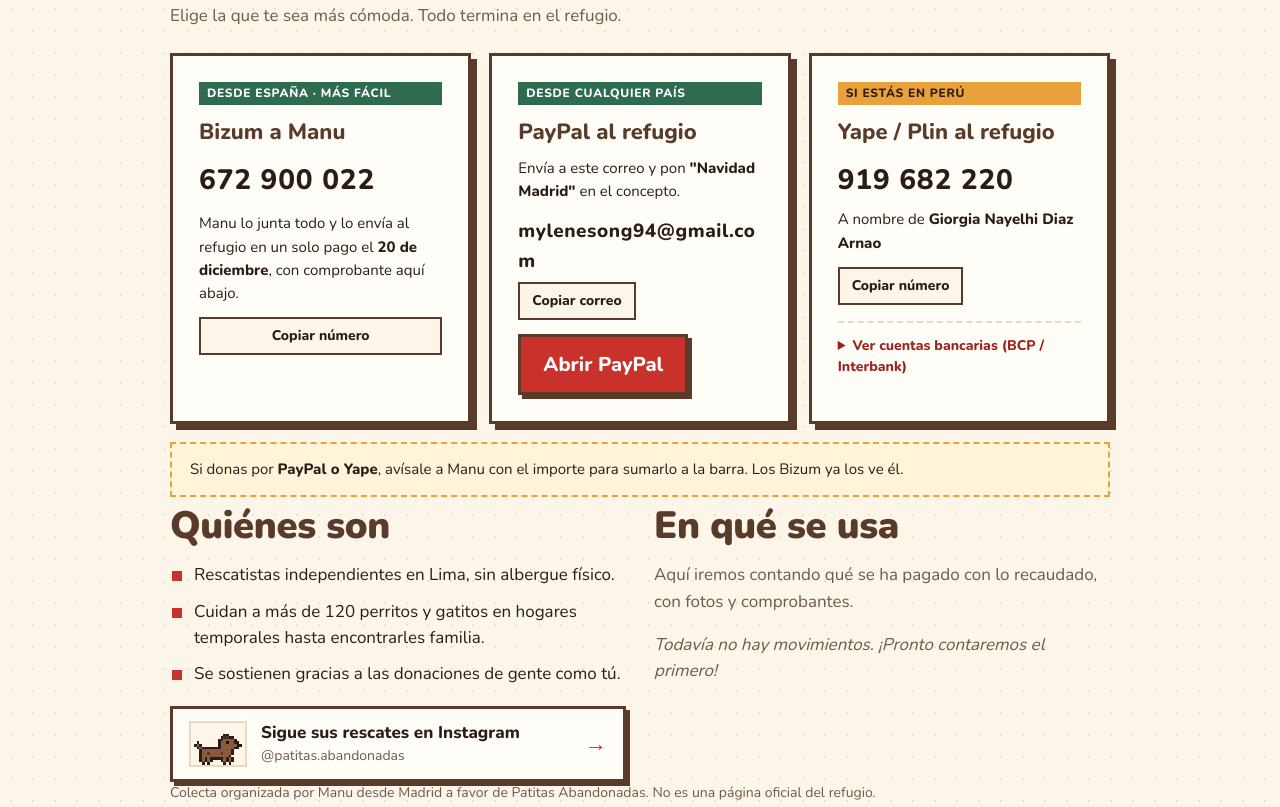
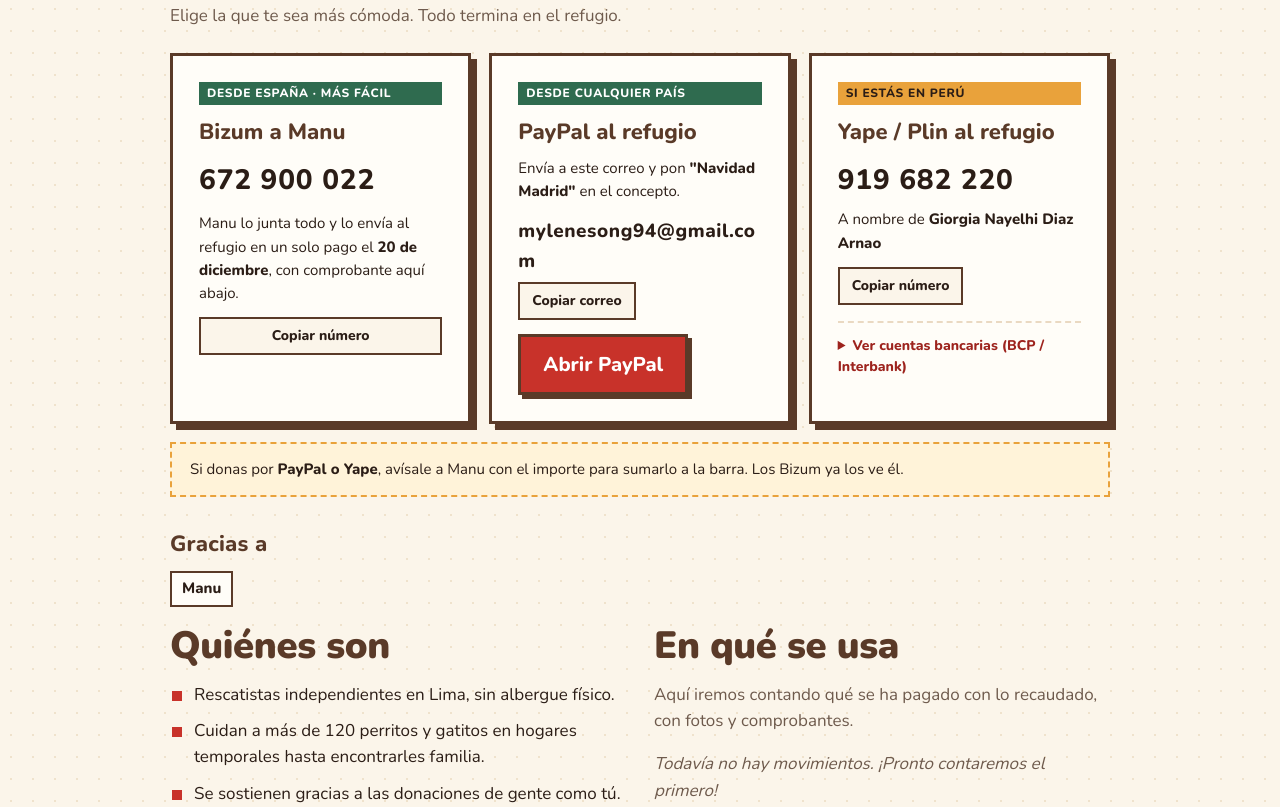
Before and after one commit to MSuarez08/Patitas.abandonadas, a plain HTML site: page index.html in a window 1280 px wide. Shown: the part 1212-2019 px from the top of the page. Drawn offline with nearby package versions, Linux system fonts and the light colour scheme.

Commit message:
Primera donación: 25 € de Manu
Co-Authored-By: Claude Opus 5.5 <noreply@anthropic.com>
Claude-Session: https://claude.ai/code/session_01E5JDa6pixK8UYmZzUD2SVJ

```diff
--- a/index.html
+++ b/index.html
@@ -140,6 +140,7 @@ const CONFIG = {
   mostrarNombres: true,
   // Cada donación es una fila. moneda: "EUR" o "PEN". quien: "" = anónimo
   donaciones: [
+    { quien: "Manu", monto: 25, moneda: "EUR", via: "Bizum" },
     // { quien: "Tía Rosa", monto: 20, moneda: "EUR", via: "Bizum" },
     // { quien: "",         monto: 50, moneda: "PEN", via: "Yape" },
   ],
```
